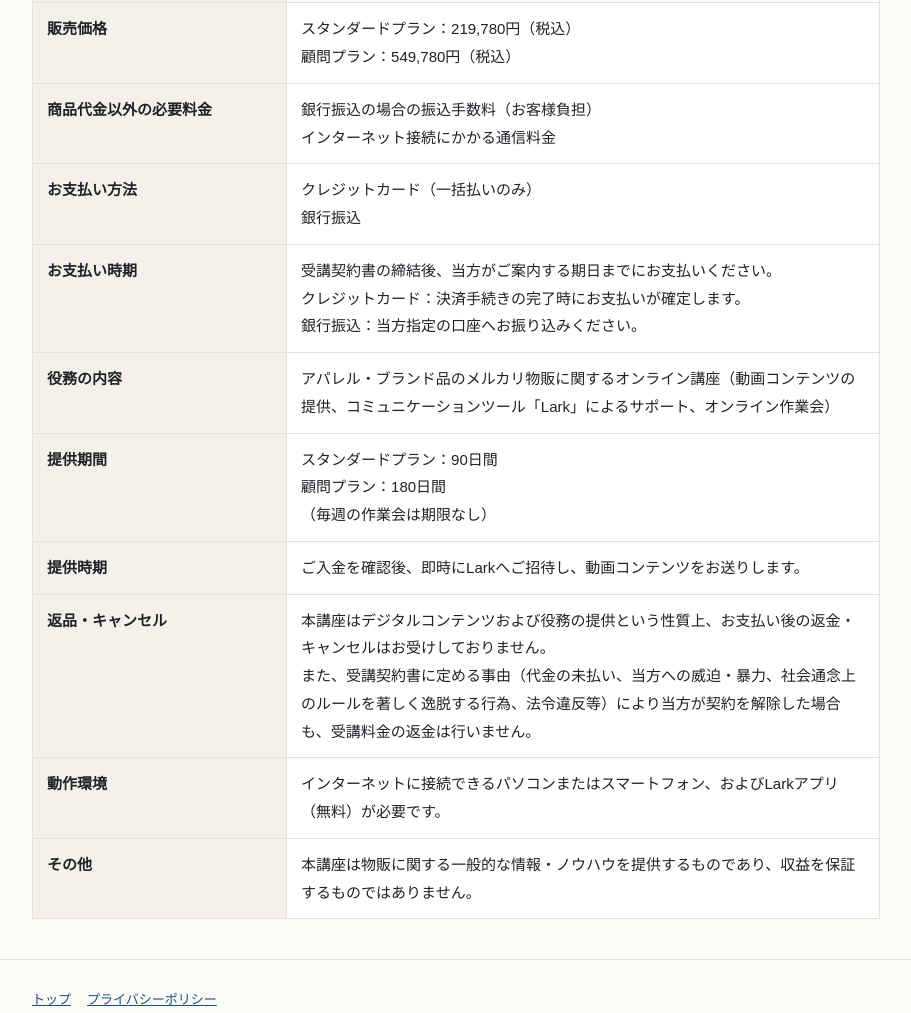
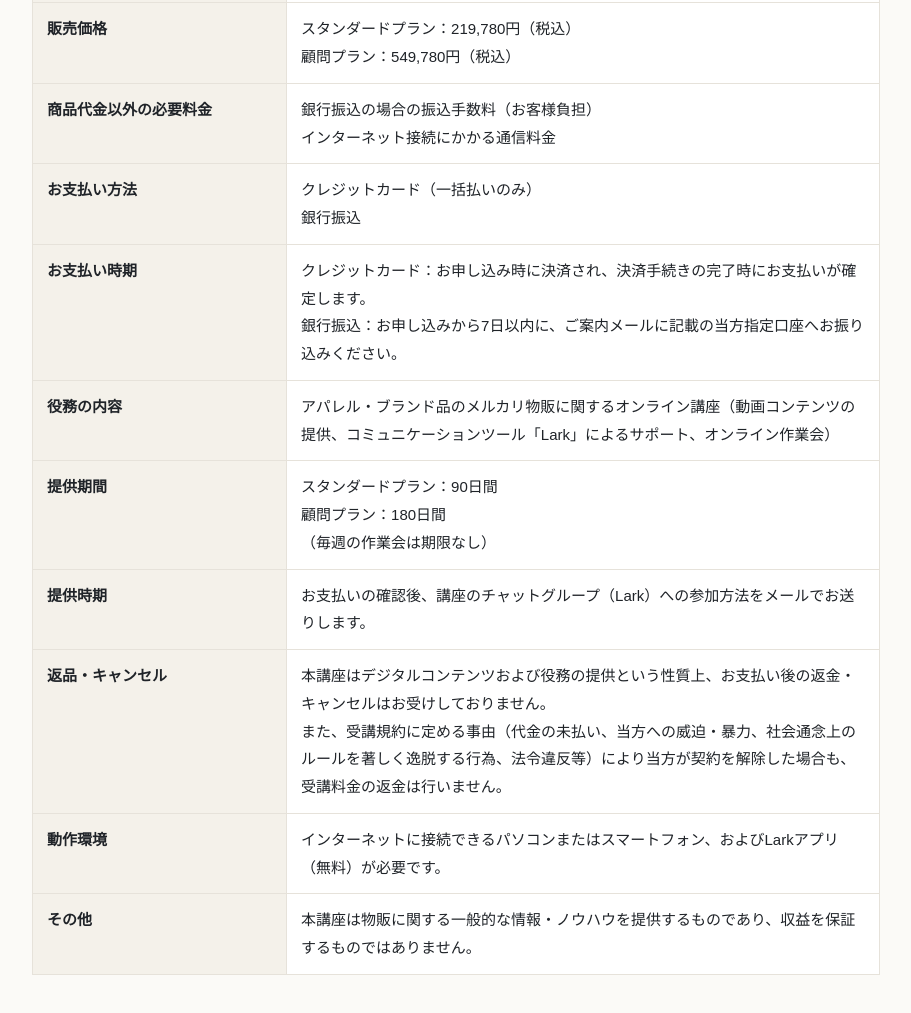
Before and after one commit to tsuyoshim9-alt/ai-bupan-course, a plain HTML site: page tokushoho.html in a window 1280 px wide. Shown: the part 442-1455 px from the top of the page, without its empty margins (184-1095 px from the left). Drawn offline with Linux system fonts and the light colour scheme.

Commit message:
申込の流れを新フロー（受講規約同意＋カード/銀行振込）に更新

```diff
--- a/tokushoho.html
+++ b/tokushoho.html
@@ -25,11 +25,11 @@
     <tr><th>販売価格</th><td>スタンダードプラン：219,780円（税込）<br>顧問プラン：549,780円（税込）</td></tr>
     <tr><th>商品代金以外の必要料金</th><td>銀行振込の場合の振込手数料（お客様負担）<br>インターネット接続にかかる通信料金</td></tr>
     <tr><th>お支払い方法</th><td>クレジットカード（一括払いのみ）<br>銀行振込</td></tr>
-    <tr><th>お支払い時期</th><td>受講契約書の締結後、当方がご案内する期日までにお支払いください。<br>クレジットカード：決済手続きの完了時にお支払いが確定します。<br>銀行振込：当方指定の口座へお振り込みください。</td></tr>
+    <tr><th>お支払い時期</th><td>クレジットカード：お申し込み時に決済され、決済手続きの完了時にお支払いが確定します。<br>銀行振込：お申し込みから7日以内に、ご案内メールに記載の当方指定口座へお振り込みください。</td></tr>
     <tr><th>役務の内容</th><td>アパレル・ブランド品のメルカリ物販に関するオンライン講座（動画コンテンツの提供、コミュニケーションツール「Lark」によるサポート、オンライン作業会）</td></tr>
     <tr><th>提供期間</th><td>スタンダードプラン：90日間<br>顧問プラン：180日間<br>（毎週の作業会は期限なし）</td></tr>
-    <tr><th>提供時期</th><td>ご入金を確認後、即時にLarkへご招待し、動画コンテンツをお送りします。</td></tr>
-    <tr><th>返品・キャンセル</th><td>本講座はデジタルコンテンツおよび役務の提供という性質上、お支払い後の返金・キャンセルはお受けしておりません。<br>また、受講契約書に定める事由（代金の未払い、当方への威迫・暴力、社会通念上のルールを著しく逸脱する行為、法令違反等）により当方が契約を解除した場合も、受講料金の返金は行いません。</td></tr>
+    <tr><th>提供時期</th><td>お支払いの確認後、講座のチャットグループ（Lark）への参加方法をメールでお送りします。</td></tr>
+    <tr><th>返品・キャンセル</th><td>本講座はデジタルコンテンツおよび役務の提供という性質上、お支払い後の返金・キャンセルはお受けしておりません。<br>また、受講規約に定める事由（代金の未払い、当方への威迫・暴力、社会通念上のルールを著しく逸脱する行為、法令違反等）により当方が契約を解除した場合も、受講料金の返金は行いません。</td></tr>
     <tr><th>動作環境</th><td>インターネットに接続できるパソコンまたはスマートフォン、およびLarkアプリ（無料）が必要です。</td></tr>
     <tr><th>その他</th><td>本講座は物販に関する一般的な情報・ノウハウを提供するものであり、収益を保証するものではありません。</td></tr>
   </table>
```
